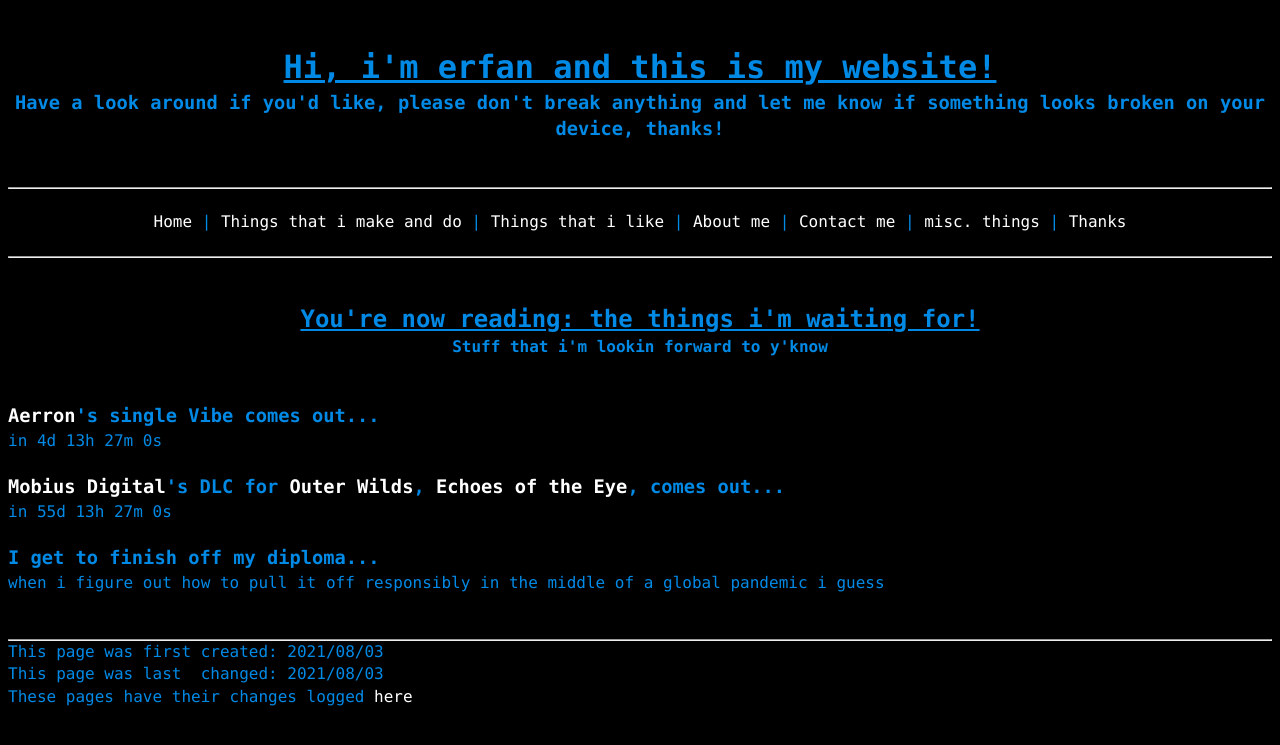
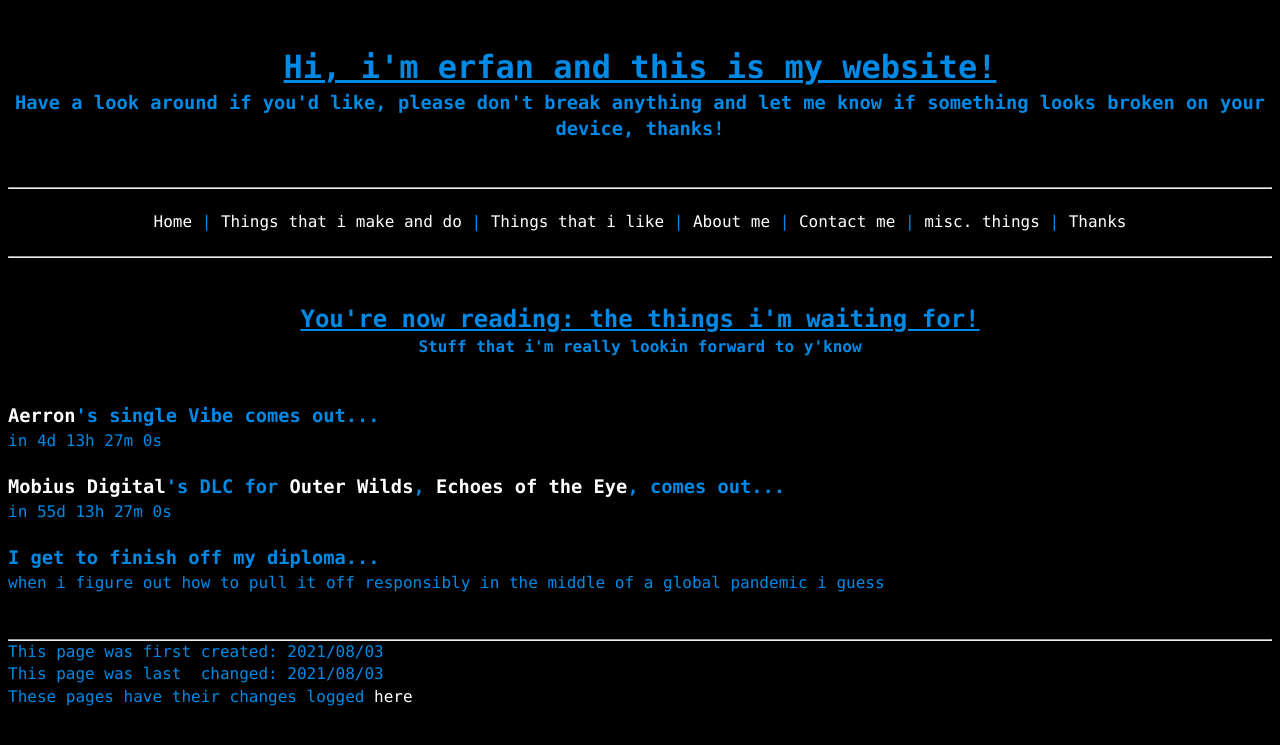
Before and after one commit to a-erfan-aa/a-erfan-aa.github.io, a Jekyll site: the page built from misc/things-i-wait-for.html, in a window 1280 px wide. Shown: the top 745 px of the page. Built offline with Jekyll 4.4.1, drawn with Linux system fonts in a browser that asks for light colours.

Commit message:
change "lookin" to "really lookin" in things-i-wait-for.html

```diff
--- a/misc/things-i-wait-for.html
+++ b/misc/things-i-wait-for.html
@@ -6,7 +6,7 @@ lastChanged: 2021/08/03
 ---
 <div><!-- title and subtitle -->
 	<h2><u>You're now reading: the things i'm waiting for!</u></h2>
-	<h4>Stuff that i'm lookin forward to y'know</h4>
+	<h4>Stuff that i'm really lookin forward to y'know</h4>
 </div>
 
 <br><br>
```
